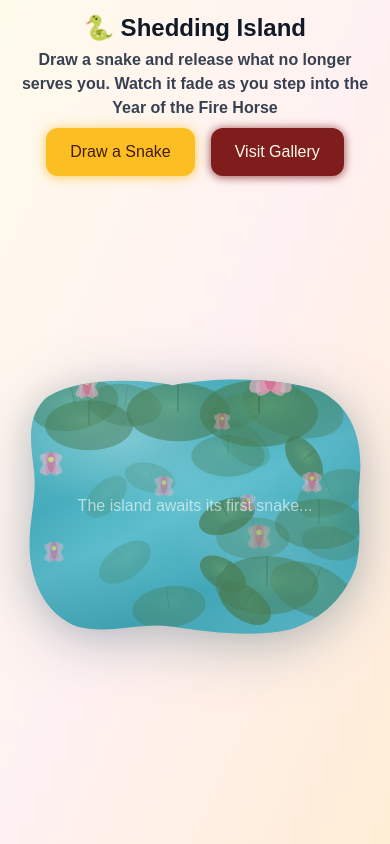
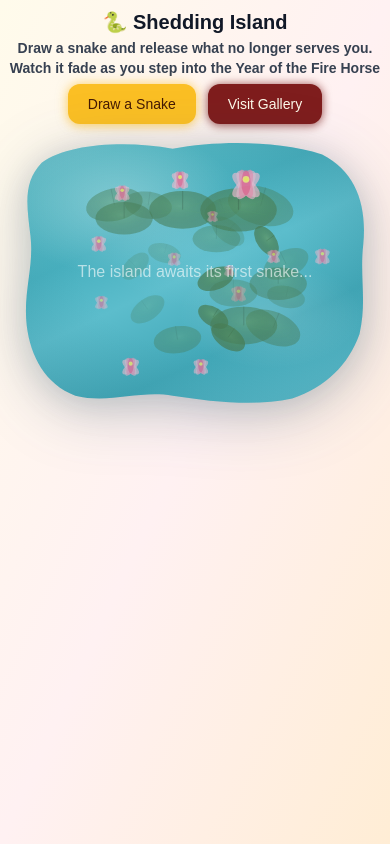
Before and after one commit to juliez8/snake-year-shedding-pond, a Next.js app: page / in a window 390 px wide. Built offline with nearby package versions, Linux system fonts and the light colour scheme; no server answers; the database is empty; a web font is replaced by a local one.

Commit message:
mobile issues

```diff
--- a/app/page.tsx
+++ b/app/page.tsx
@@ -39,38 +39,38 @@ export default function HomePage() {
   }, [fetchSnakes]);
 
   return (
-    <div className="min-h-screen min-h-dvh bg-gradient-to-br from-amber-50 via-rose-50 to-orange-100 flex flex-col px-3 sm:px-6 py-3 sm:py-5 overflow-x-hidden">
+    <div className="min-h-screen min-h-dvh bg-gradient-to-br from-amber-50 via-rose-50 to-orange-100 flex flex-col px-2 sm:px-6 py-2 sm:py-5 overflow-x-hidden">
       <div className="max-w-7xl mx-auto w-full flex flex-col flex-1 min-h-0">
 
-        {/* Header - title + subtitle, Visit Gallery always visible (desktop: top-right, mobile: below subtitle) */}
-        <div className="flex-shrink-0 pb-1 sm:pb-4">
-          <div className="flex flex-col sm:flex-row sm:items-start sm:justify-between gap-3 sm:gap-4">
+        {/* Header */}
+        <div className="flex-shrink-0 pb-0 sm:pb-4">
+          <div className="flex flex-col sm:flex-row sm:items-start sm:justify-between gap-2 sm:gap-4">
             <div className="text-center sm:text-left flex-1">
-              <h1 className="text-2xl sm:text-3xl font-bold text-gray-900">
+              <h1 className="text-xl sm:text-3xl font-bold text-gray-900">
                 🐍 Shedding Island
               </h1>
-              <p className="text-base sm:text-lg font-semibold text-gray-700 mt-1">
+              <p className="text-sm sm:text-lg font-semibold text-gray-700 mt-0.5 sm:mt-1">
                 Draw a snake and release what no longer serves you. Watch it fade as you step into the Year of the Fire Horse
               </p>
-              {/* On mobile: Draw a Snake button in header */}
+              {/* On mobile: buttons in header, compact */}
               {isMobile ? (
-                <div className="flex justify-center gap-4 mt-2">
+                <div className="flex justify-center gap-3 mt-1.5">
                   <button
                     onClick={() => setShowModal(true)}
-                    className="px-6 py-3 bg-amber-400 text-amber-950 rounded-xl font-medium text-base shadow-[0_0_12px_rgba(251,191,36,0.5),0_2px_8px_rgba(251,191,36,0.35)] hover:shadow-[0_0_18px_rgba(251,191,36,0.6),0_4px_12px_rgba(251,191,36,0.4)] hover:bg-amber-500 transition-all duration-200"
+                    className="px-5 py-2.5 bg-amber-400 text-amber-950 rounded-xl font-medium text-sm shadow-[0_0_12px_rgba(251,191,36,0.5),0_2px_8px_rgba(251,191,36,0.35)] hover:shadow-[0_0_18px_rgba(251,191,36,0.6),0_4px_12px_rgba(251,191,36,0.4)] hover:bg-amber-500 transition-all duration-200"
                   >
                     Draw a Snake
                   </button>
                   <a
                     href="/gallery"
-                    className="px-6 py-3 bg-red-900 text-amber-50 rounded-xl font-medium text-base shadow-[0_0_10px_rgba(127,29,29,0.5),0_2px_8px_rgba(120,30,30,0.4)] hover:shadow-[0_0_16px_rgba(127,29,29,0.6),0_4px_12px_rgba(120,30,30,0.5)] hover:bg-red-950 transition-all duration-200"
+                    className="px-5 py-2.5 bg-red-900 text-amber-50 rounded-xl font-medium text-sm shadow-[0_0_10px_rgba(127,29,29,0.5),0_2px_8px_rgba(120,30,30,0.4)] hover:shadow-[0_0_16px_rgba(127,29,29,0.6),0_4px_12px_rgba(120,30,30,0.5)] hover:bg-red-950 transition-all duration-200"
                   >
                     Visit Gallery
                   </a>
                 </div>
               ) : null}
             </div>
-            {/* Desktop: Visit Gallery in header (always visible, no scroll) */}
+            {/* Desktop: Visit Gallery in header */}
             {!isMobile && (
               <a
                 href="/gallery"
@@ -82,9 +82,9 @@ export default function HomePage() {
           </div>
         </div>
 
-        {/* Main content - takes remaining space; on mobile island gets more room, less gap */}
-        <div className="flex-1 min-h-0 w-full flex flex-col lg:flex-row lg:items-stretch gap-1 sm:gap-4 lg:gap-8 transition-all duration-300">
-          <div className="flex-1 min-w-0 min-h-[min(55vh,420px)] sm:min-h-[280px] flex items-center justify-center overflow-visible">
+        {/* Main content — pond fills available space immediately */}
+        <div className="flex-1 min-h-0 w-full flex flex-col lg:flex-row lg:items-stretch gap-0 sm:gap-4 lg:gap-8 transition-all duration-300">
+          <div className="flex-1 min-w-0 flex items-start sm:items-center justify-center overflow-visible pt-1 sm:pt-0">
             <Island
               snakes={snakes}
               lastAddedSnakeId={lastAddedSnakeId}
--- a/components/Island.tsx
+++ b/components/Island.tsx
@@ -170,7 +170,7 @@ export default function Island({ snakes, lastAddedSnakeId, onEntryAnimationCompl
     <>
       {/* Outer wrapper — padding prevents top/edge cutoff; filter gives organic shadow */}
       <div
-        className="relative w-full max-w-4xl mx-auto py-4 overflow-visible"
+        className="relative w-full max-w-4xl mx-auto py-1 sm:py-4 overflow-visible"
         style={{ filter: 'drop-shadow(0 12px 32px rgba(0,60,80,0.22)) drop-shadow(0 4px 14px rgba(0,40,60,0.12))' }}
       >
         {/* SVG clip-path definition — distinctive organic pond blob */}
@@ -221,6 +221,8 @@ export default function Island({ snakes, lastAddedSnakeId, onEntryAnimationCompl
             }}
           />
 
+          {/* ── Decorations container — scales down on mobile ── */}
+          <div className="absolute inset-0 scale-[0.65] sm:scale-100 origin-center pointer-events-none" style={{ zIndex: 2 }}>
             {/* ── Layer 2a: Solo lily pads (no flowers) ── */}
             {soloPads.map((pad, i) => (
               <motion.div
@@ -228,7 +230,6 @@ export default function Island({ snakes, lastAddedSnakeId, onEntryAnimationCompl
                 className={`absolute ${pad.size} ${pad.opacity} pointer-events-none`}
                 style={{
                   top: pad.top, left: pad.left, right: pad.right, bottom: pad.bottom,
-                zIndex: 2,
                 }}
                 animate={{ y: [0, -4, 0] }}
                 transition={{ duration: pad.duration, repeat: Infinity, ease: 'easeInOut' }}
@@ -253,6 +254,7 @@ export default function Island({ snakes, lastAddedSnakeId, onEntryAnimationCompl
                 }}
               />
             ))}
+          </div>
 
           {/* ── Layer 3: Snakes (rendered above everything) ── */}
           {snakes.map((snake) => {
```
Lines whose indentation alone changed are shown as unchanged.
